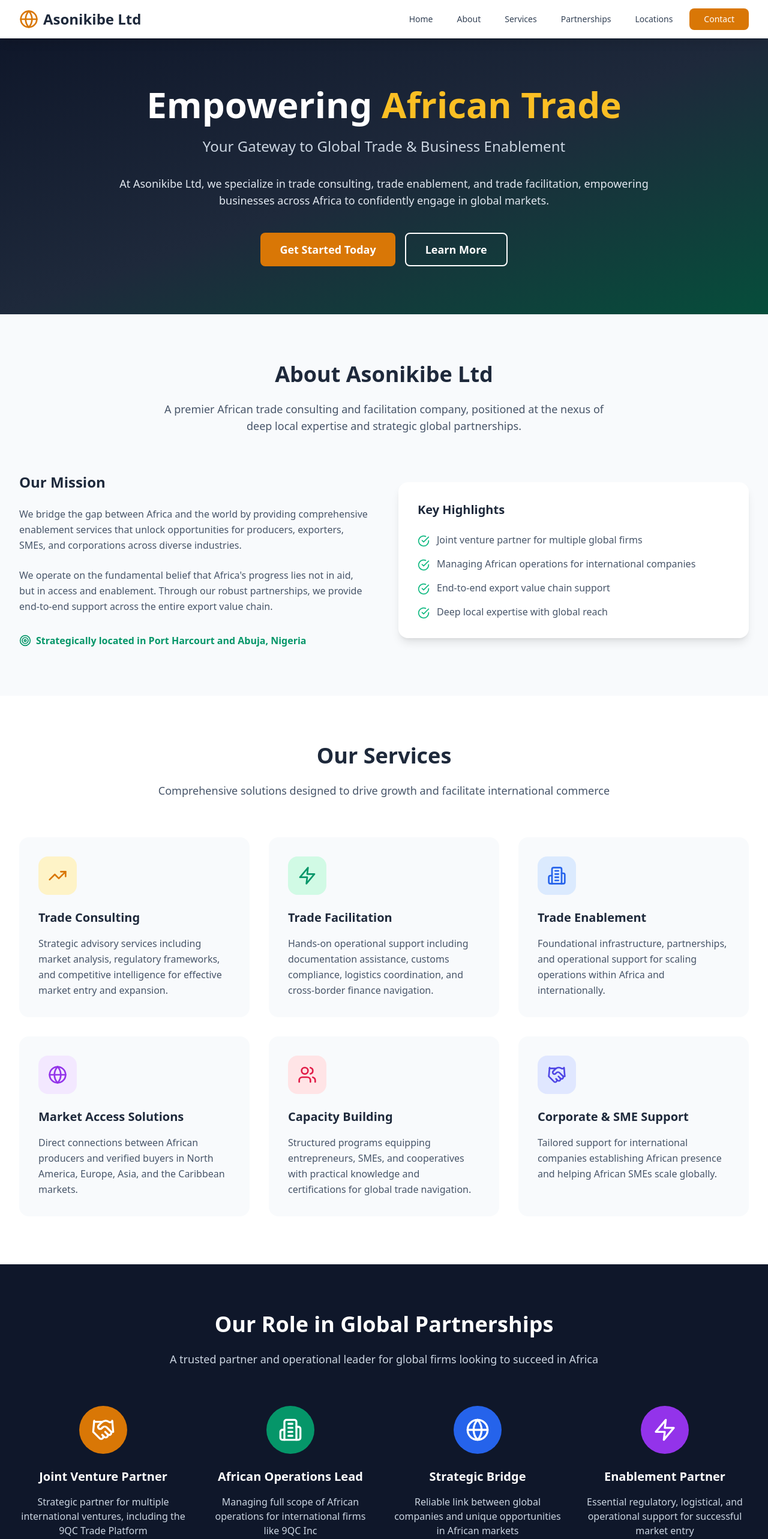
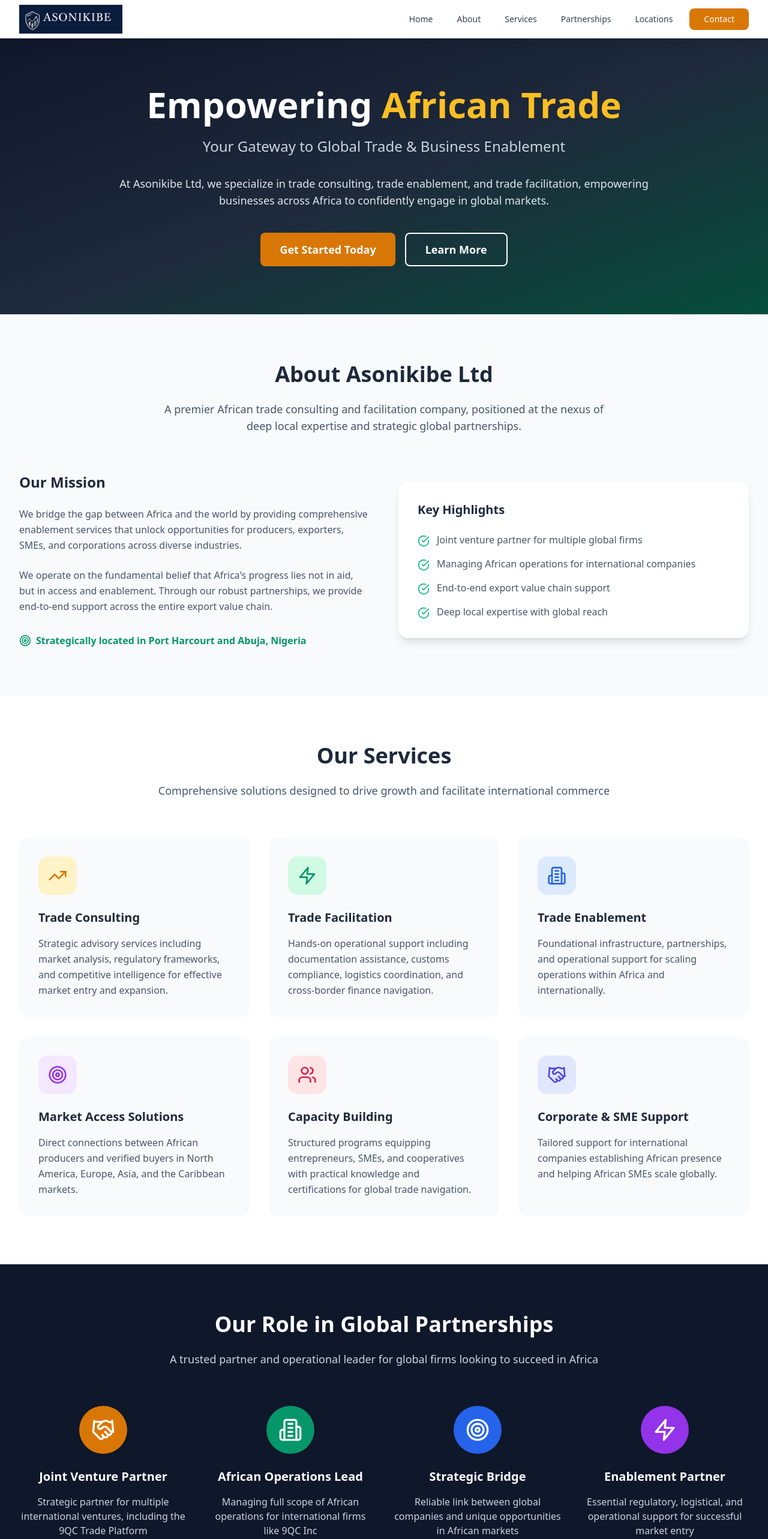
Before and after one commit to BobtheBuilder-ux/ash, a React (Vite) app: page / in a window 1280 px wide. Shown: the top 2566 px of the page at 60% size. Built offline with nearby package versions, Linux system fonts and the light colour scheme.

Commit message:
Replace navbar text with logo and maintain functionality

```diff
--- a/src/App.tsx
+++ b/src/App.tsx
@@ -1,5 +1,5 @@
-import React, { useState } from 'react';
-import { Globe, Users, TrendingUp, MapPin, Mail, Phone, Menu, X, CheckCircle, ArrowRight, Building2, Target, Handshake, Zap, Instagram } from 'lucide-react';
+import { useState } from 'react';
+import { Users, TrendingUp, MapPin, Mail, Phone, Menu, X, CheckCircle, ArrowRight, Building2, Target, Handshake, Zap, Instagram } from 'lucide-react';
 
 function App() {
   const [isMenuOpen, setIsMenuOpen] = useState(false);
@@ -15,8 +15,13 @@ function App() {
         <div className="max-w-7xl mx-auto px-4 sm:px-6 lg:px-8">
           <div className="flex justify-between items-center h-16">
             <div className="flex items-center">
-              <Globe className="h-8 w-8 text-amber-600 mr-2" />
-              <span className="text-2xl font-bold text-slate-800">Asonikibe Ltd</span>
+              <a href="#home" className="flex items-center">
+                <img
+                  src="/logo.png"
+                  alt="Asonikibe Ltd"
+                  className="h-12 w-auto object-contain hover:opacity-90 transition-opacity"
+                />
+              </a>
             </div>
 
             {/* Desktop Navigation */}
@@ -179,7 +184,7 @@ function App() {
 
             <div className="bg-slate-50 p-8 rounded-2xl hover:shadow-lg transition-all duration-300 group">
               <div className="bg-purple-100 w-16 h-16 rounded-2xl flex items-center justify-center mb-6 group-hover:bg-purple-200 transition-colors">
-                <Globe className="h-8 w-8 text-purple-600" />
+                <Target className="h-8 w-8 text-purple-600" />
               </div>
               <h3 className="text-xl font-bold text-slate-800 mb-4">Market Access Solutions</h3>
               <p className="text-slate-600 leading-relaxed">
@@ -246,7 +251,7 @@ function App() {
 
             <div className="text-center">
               <div className="bg-blue-600 w-20 h-20 rounded-full flex items-center justify-center mx-auto mb-6">
-                <Globe className="h-10 w-10 text-white" />
+                <Target className="h-10 w-10 text-white" />
               </div>
               <h3 className="text-xl font-bold mb-4">Strategic Bridge</h3>
               <p className="text-slate-300">
@@ -368,6 +373,7 @@ function App() {
               </div>
               <h3 className="text-lg font-semibold mb-2">Email Us</h3>
               <p className="text-slate-300">info@asonikibe.com</p>
+              <p className="text-slate-300">asonikibeltd@gmail.com</p>
             </div>
 
             <div className="text-center">
@@ -375,7 +381,8 @@ function App() {
                 <Phone className="h-8 w-8 text-white" />
               </div>
               <h3 className="text-lg font-semibold mb-2">Call Us</h3>
-              <p className="text-slate-300">+234 811 808 8072</p>
+              <p className="text-slate-300">Nigeria:+234 811 808 8072</p>
+              <p className="text-slate-300">+Canada: +1 (639) 994-4721</p>
             </div>
 
             <div className="text-center">
@@ -383,7 +390,8 @@ function App() {
                 <MapPin className="h-8 w-8 text-white" />
               </div>
               <h3 className="text-lg font-semibold mb-2">Visit Us</h3>
-              <p className="text-slate-300">Port Harcourt & Abuja</p>
+              <p className="text-slate-300">Abuja: 32 Awka Crescent, War College Gwarinpa Abuja</p>
+              <p className="text-slate-300">P/H: Federal Site Estate Rumuodomaya by Obio-Akpo local government council headquarters</p>
             </div>
           </div>
 
@@ -436,7 +444,11 @@ function App() {
         <div className="max-w-7xl mx-auto px-4 sm:px-6 lg:px-8">
           <div className="text-center">
             <div className="flex items-center justify-center mb-4">
-              <Globe className="h-8 w-8 text-amber-600 mr-2" />
+              <img
+                src="/logo.png"
+                alt="Asonikibe Ltd"
+                className="h-12 w-auto object-contain"
+              />
               <span className="text-2xl font-bold">Asonikibe Ltd</span>
             </div>
             <p className="text-slate-300 mb-6">
```
Also changed, not shown: public/logo.png (added).
